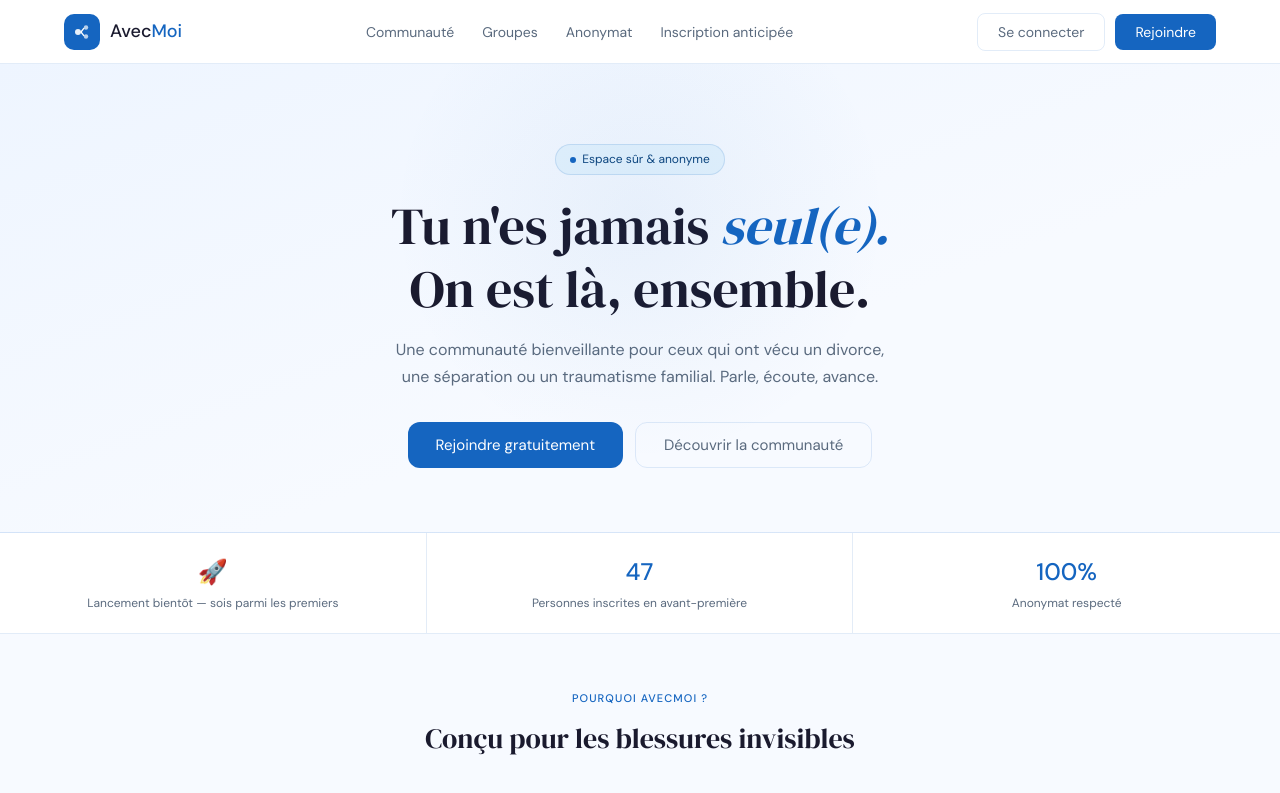
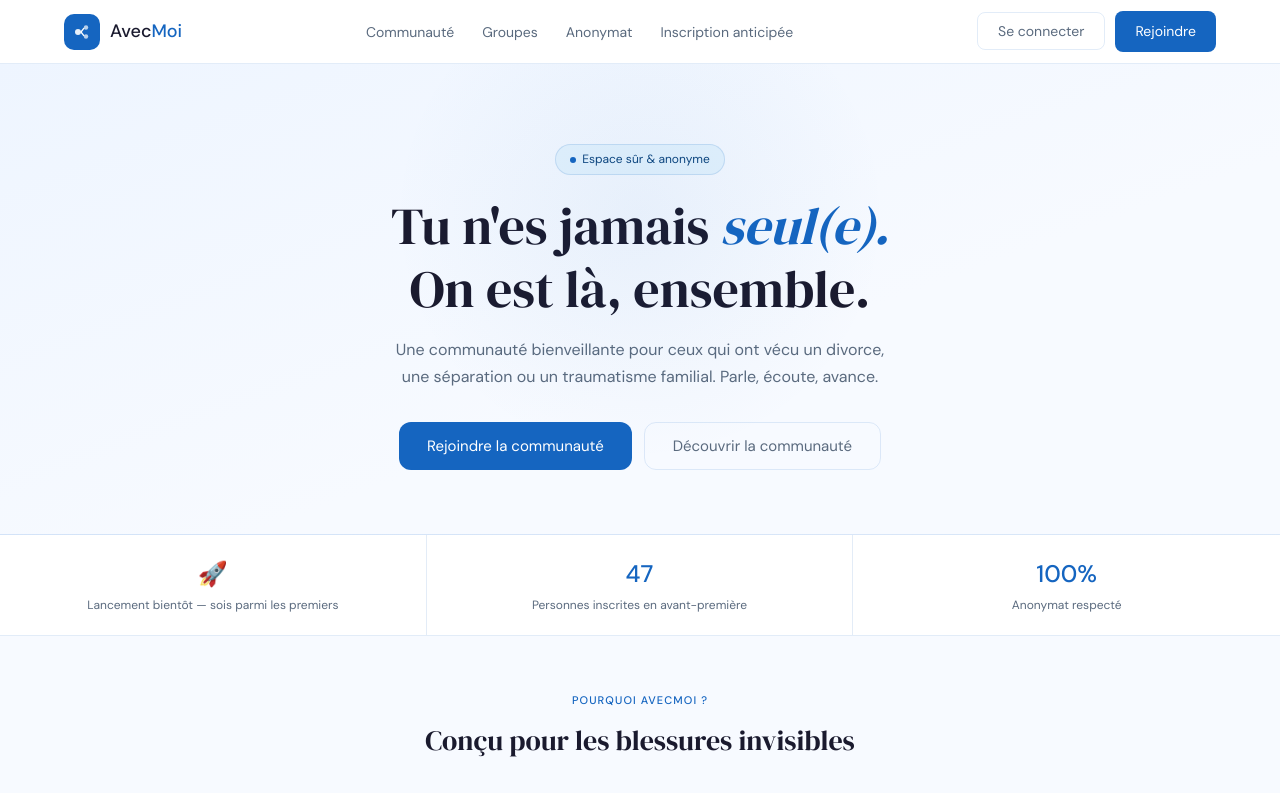
Before and after one commit to binta-bi/rencontre, a plain HTML site: page index.html in a window 1280 px wide. Shown: the top 793 px of the page. Drawn offline with Linux system fonts and the light colour scheme; no server answers.

Commit message:
Ajout page index

```diff
--- a/index.html
+++ b/index.html
@@ -1,4 +1,3 @@
-
 <!DOCTYPE html>
 <html lang="fr">
 <head>
@@ -518,7 +517,7 @@
     </ul>
     <div class="nav-actions">
       <button class="btn btn-ghost">Se connecter</button>
-      <button class="btn btn-primary">Rejoindre</button>
+      <a href="communaute.html" class="btn btn-primary" style="text-decoration:none;">Rejoindre</a>
     </div>
   </nav>
 
@@ -528,7 +527,7 @@
     <h1>Tu n'es jamais <em>seul(e).</em><br>On est là, ensemble.</h1>
     <p>Une communauté bienveillante pour ceux qui ont vécu un divorce, une séparation ou un traumatisme familial. Parle, écoute, avance.</p>
     <div class="hero-btns">
-      <button class="btn btn-primary btn-large">Rejoindre gratuitement</button>
+      <a href="communaute.html" class="btn btn-primary btn-large" style="text-decoration:none;">Rejoindre la communauté</a>
       <button class="btn btn-ghost btn-large">Découvrir la communauté</button>
     </div>
   </section>
@@ -675,7 +674,7 @@
   <section class="cta-section">
     <h2>Prêt(e) à ne plus être seul(e) ?</h2>
     <p>Rejoins des milliers de personnes qui avancent ensemble, à leur rythme.</p>
-    <button class="btn-white">Rejoindre AvecMoi gratuitement</button>
+    <a href="communaute.html" class="btn-white" style="text-decoration:none;">Rejoindre AvecMoi gratuitement</a>
   </section>
 
   <!-- FOOTER -->
```
